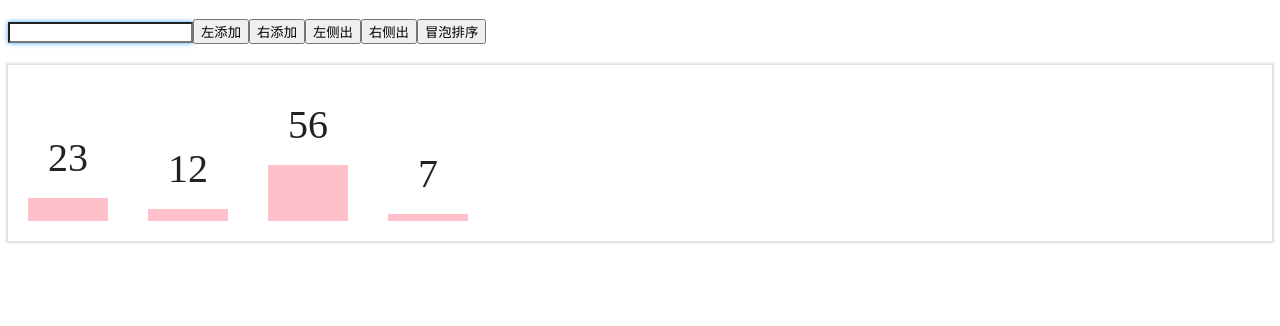
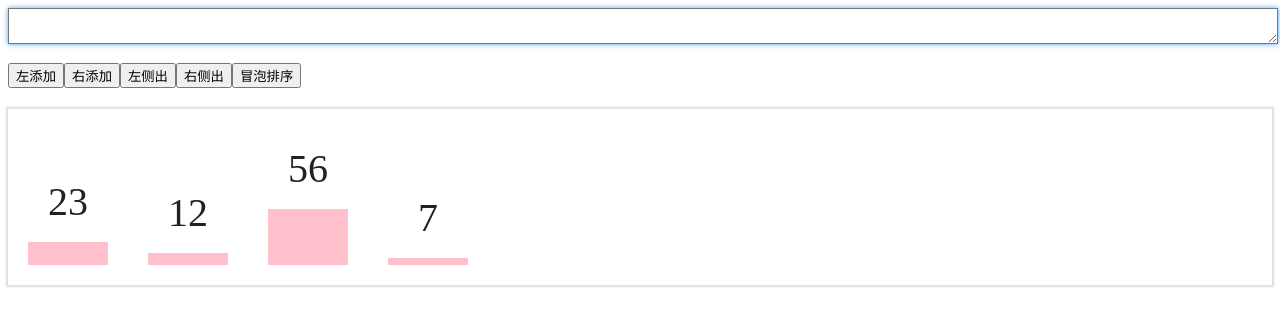
Before and after one commit to SenorYAN/ifeStudy, a React app in the folder ife18-20-redux/: page / in a window 1280 px wide. Built offline with nearby package versions, Linux system fonts and the light colour scheme.

Commit message:
input -> textarea

```diff
--- a/ife18-20-redux/src/components/ItemInput.js
+++ b/ife18-20-redux/src/components/ItemInput.js
@@ -67,7 +67,7 @@ class ItemInput extends Component {
   render() {
     return (
       <div className="buttons" id="buttons" onClick={e => this.handleClick(e)}>
-        <input type="text" id="number-input" ref="numberInput"/>
+        <textarea id="number-input" ref="numberInput"/>
         <button id="LEFT_IN">左添加</button>
         <button id="RIGHT_IN">右添加</button>
         <button id="LEFT_OUT">左侧出</button>
--- a/ife18-20-redux/src/styles/style.scss
+++ b/ife18-20-redux/src/styles/style.scss
@@ -5,8 +5,9 @@
   .buttons{
     font-size: .16rem;
   }
-  input{
-    box-shadow: 0 0 5px rgba(23, 136, 267, 0.8)
+  input, textarea{
+    width: 100%;
+    box-shadow: 0 0 5px rgba(23, 136, 267, 0.8);
   }
   .display-board{
       display: flex;
```
